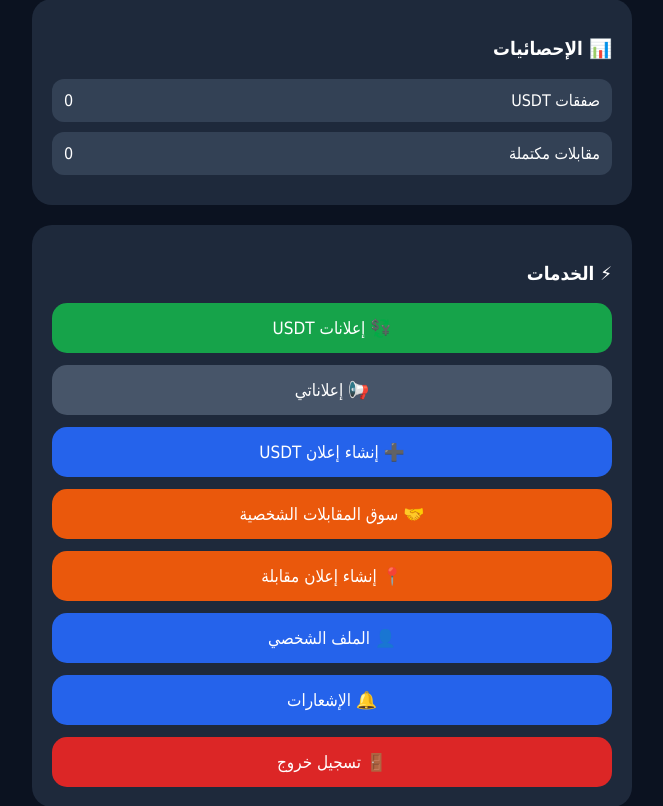
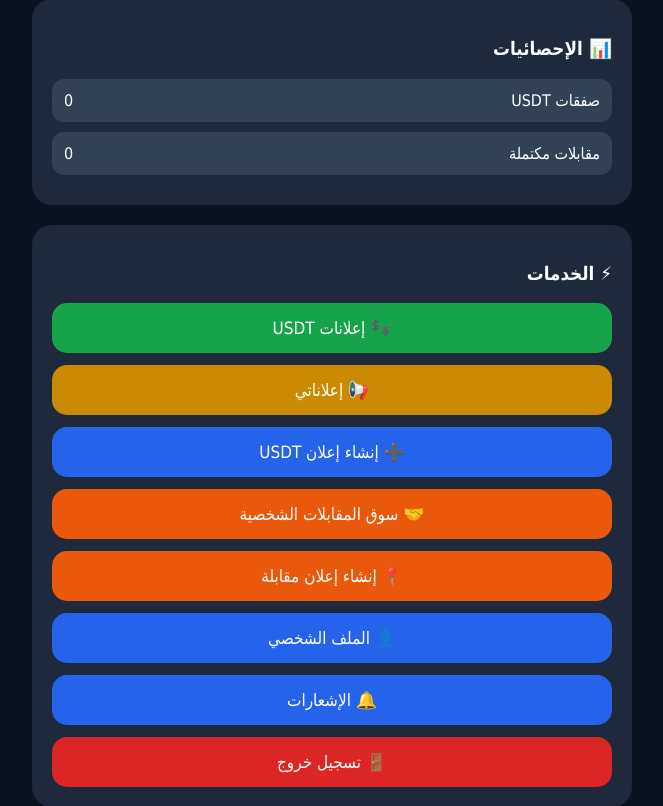
Before and after one commit to sameraishi460-cmd/USDT-P2P-Palestine, a Flask app: page /dashboard in a window 1280 px wide. Shown: the part 713-1519 px from the top of the page, without its empty margins (308-971 px from the left). Run offline with Flask 3, Linux system fonts and the light colour scheme; the visitor is signed in with stand-in values (Sample User, id 1); data comes from the database, SQL or seed files in the repository; data that the repository does not hold is empty.

Commit message:
Refactor dashboard HTML structure and styles

```diff
--- a/templates/dashboard.html
+++ b/templates/dashboard.html
@@ -18,12 +18,10 @@ body{
     padding:20px;
 }
 
-
 .container{
     max-width:600px;
     margin:auto;
 }
-
 
 .header{
     background:linear-gradient(135deg,#111827,#1e293b);
@@ -33,11 +31,9 @@ body{
     margin-bottom:20px;
 }
 
-
 .header h1{
     color:#22c55e;
 }
-
 
 .card{
     background:#1e293b;
@@ -45,7 +41,6 @@ body{
     border-radius:20px;
     margin-bottom:20px;
 }
-
 
 .info{
     display:flex;
@@ -56,12 +51,10 @@ body{
     margin:10px 0;
 }
 
-
 .menu{
     display:grid;
     gap:12px;
 }
-
 
 .button{
     display:block;
@@ -74,31 +67,25 @@ body{
     font-size:17px;
 }
 
-
 .green{
     background:#16a34a;
 }
-
 
 .orange{
     background:#ea580c;
 }
 
-
 .red{
     background:#dc2626;
 }
-
 
 .gray{
     background:#475569;
 }
 
-
 .yellow{
     background:#ca8a04;
 }
-
 
 </style>
 
@@ -126,7 +113,6 @@ body{
 </p>
 
 </div>
-
 
 
 
@@ -158,14 +144,16 @@ body{
 
 <div class="card">
 
-
 <h3>
 👤 الحساب
 </h3>
 
 
 <div class="info">
-<span>الحالة</span>
+
+<span>
+الحالة
+</span>
 
 <span>
 
@@ -186,7 +174,10 @@ body{
 
 
 <div class="info">
-<span>التقييم</span>
+
+<span>
+التقييم
+</span>
 
 <span>
 ⭐ {{ user['rating'] }}
@@ -197,7 +188,10 @@ body{
 
 
 <div class="info">
-<span>الصفقات</span>
+
+<span>
+الصفقات
+</span>
 
 <span>
 {{ user['trades_count'] }}
@@ -255,6 +249,7 @@ body{
 
 
 
+
 <div class="card">
 
 
@@ -273,10 +268,9 @@ body{
 
 
 
-<a class="button gray" href="/my_ads">
+<a class="button yellow" href="/my_ads">
 📢 إعلاناتي
 </a>
-
 
 
 
@@ -286,11 +280,9 @@ body{
 
 
 
-
 <a class="button orange" href="/cash_market">
 🤝 سوق المقابلات الشخصية
 </a>
-
 
 
 
@@ -300,18 +292,15 @@ body{
 
 
 
-
 <a class="button" href="/profile">
 👤 الملف الشخصي
 </a>
 
 
 
-
 <a class="button" href="/notifications">
 🔔 الإشعارات
 </a>
-
 
 
 
```
